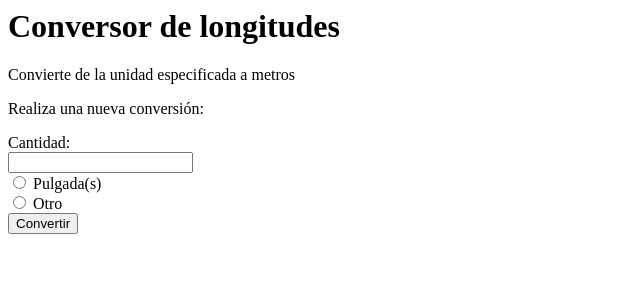
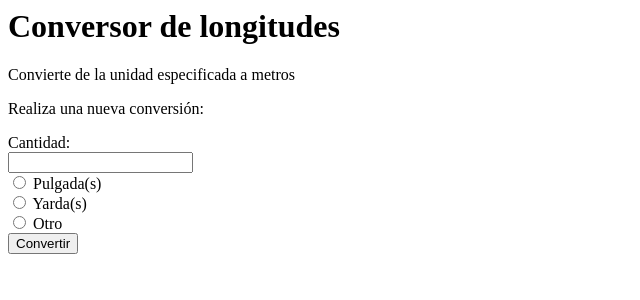
Before and after one commit to jgomezbe/dwes, a PHP site: page /conversor2.php in a window 1280 px wide. Shown: the top 300 px of the page, without its empty margins (0-640 px from the left). Run offline with PHP 8.4, Linux system fonts and the light colour scheme.

Commit message:
Añadido botón yardas.

```diff
--- a/sprint1redes/www/site3/conversor2.php
+++ b/sprint1redes/www/site3/conversor2.php
@@ -4,15 +4,21 @@
 <p>Convierte de la unidad especificada a metros</p>
 <p>
 	<?php
-	if(isset($_POST["funidad"])) {
-	if($_POST["funidad"] == "pulgada"){
-	$v_pulgadas = $_POST["fcantidad"];
-	$v_metros = $v_pulgadas * 0.0254;
-	echo $v_pulgadas."pulgada(s) = ".$v_metros." metro(s)";
-} else{
-	echo "Unidad no soportada";
+if (isset($_POST["funidad"])) {
+	if ($_POST["funidad"] == "pulgada"){
+		$v_pulgadas = $_POST["fcantidad"];
+		$v_metros = $v_pulgadas * 0.0254;
+		echo $v_pulgadas."pulgada(s) = ".$v_metros." metro(s)";
+}
+	elseif($_POST["funidad"] == "yarda"){
+		$v_yardas = $_POST["fcantidad"];
+		$v_metros = $v_yardas * 0.9144;
+		echo $v_yardas."yarda(s) = ".$v_metros." metro(s)";
+	}else{
+		echo "Unidad no soportada";
+		}
 	}
-}
+
 ?>
 </p>
 <p> Realiza una nueva conversión:</p>
@@ -22,6 +28,8 @@
 
 	<input type="radio" id="pulgada_input" name="funidad" value="pulgada">
 	<label for="pulgada_input"> Pulgada(s)</label><br>
+	<input type="radio" id="yarda_input" name="funidad" value="yarda">
+	<label for="yarda_input"> Yarda(s) </label><br>
 	<input type="radio" id="otro_input" name="funidad" value="otro">
 	<label for="otro_input">Otro</label><br>
 
```
